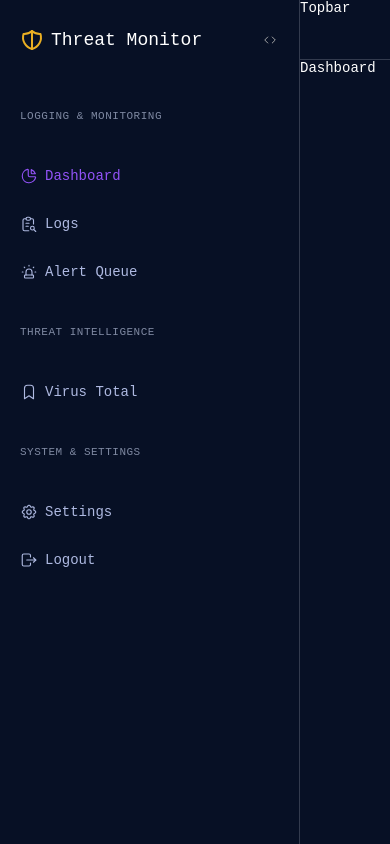
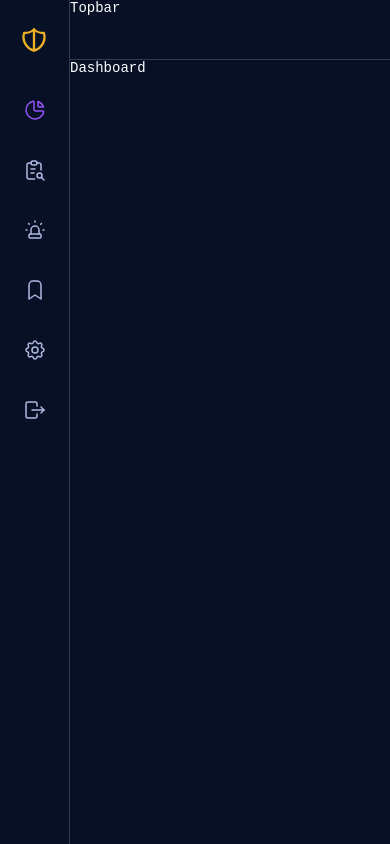
Before and after one commit to andreydolyaa/threat-monitor, a React (Vite) app in the folder ui/: page / in a window 390 px wide. Built offline with nearby package versions, Linux system fonts and the light colour scheme; a web font is replaced by a local one.

Commit message:
ui changes

```diff
--- a/ui/src/components/Logo/Logo.tsx
+++ b/ui/src/components/Logo/Logo.tsx
@@ -10,15 +10,12 @@ const Logo = () => {
     <div className="logo">
       <div className="logo-and-text">
         <TbShieldHalf
-          className={`logo-icon ${isCollapsed ? "collapsed" : ""}`}
+          className="logo-icon"
           onClick={() => isCollapsed && toggleSidebar()}
         />
-
-        {!isCollapsed && <div>Threat Monitor</div>}
+        <div className="title">Threat Monitor</div>
       </div>
-      {!isCollapsed && (
-        <TbSelector className="sidebar-toggler" onClick={toggleSidebar} />
-      )}
+      <TbSelector className="sidebar-toggler" onClick={toggleSidebar} />
     </div>
   );
 };
--- a/ui/src/components/Sidebar/Sidebar.css
+++ b/ui/src/components/Sidebar/Sidebar.css
@@ -1,7 +1,7 @@
 .sidebar {
   grid-area: sidebar;
   width: 300px;
-  transition: 0.3s;
+  transition: 0.2s;
   border-right: 1px solid var(--border-color);
   @media (max-width: 1024px) {
     width: 70px;
@@ -12,34 +12,22 @@
     align-items: center;
     color: var(--font-color-sidebar);
     font-weight: 500;
+    width: 100%;
     text-decoration: none;
     padding: 15px 20px;
-    transition: 0.3s;
     .icon-component {
       stroke-width: 1.5;
       font-size: 18px;
       margin-right: 7px;
-    }
-    &.sidebar-collapsed {
-      padding: 0;
-      height: 60px;
-      width: 100%;
-      display: flex;
-      align-items: center;
-      justify-content: center;
-      .icon-component {
-        font-size: 22px;
-        margin-right: 0;
-      }
     }
     &:hover {
       color: white;
     }
     &.active {
       color: var(--font-color-active);
-      &.hover {
+      &:hover {
+        cursor: default;
         color: var(--font-color-active);
-        cursor: none;
       }
     }
   }
--- a/ui/src/components/Sidebar/Sidebar.tsx
+++ b/ui/src/components/Sidebar/Sidebar.tsx
@@ -41,7 +41,7 @@ const Sidebar = () => {
   const sectionItem = (section: SidebarSectionItem) => {
     return (
       <div key={section.title}>
-        {!isCollapsed && <SidebarTitle title={section.title} />}
+        <SidebarTitle title={section.title} />
         {section.items.map((item: SidebarItemType) => {
           return sidebarItem(item);
         })}
@@ -61,7 +61,7 @@ const Sidebar = () => {
   };
 
   return (
-    <div className="sidebar" style={{ width: isCollapsed ? "70px" : "300px" }}>
+    <div className={`sidebar ${!isCollapsed ? "sidebar-appear" : ""}`}>
       <Logo />
       <div className="items">
         {sections.map((section) => sectionItem(section))}
--- a/ui/src/components/Sidebar/SidebarItem.tsx
+++ b/ui/src/components/Sidebar/SidebarItem.tsx
@@ -1,21 +1,14 @@
 import { NavLink } from "react-router";
-import { useStore } from "../../store/useStore";
 import { type SidebarItemType } from "../../types";
 
 const SidebarItem = ({ title, icon, link }: SidebarItemType) => {
-  const isCollapsed = useStore((state) => state.isSidebarCollapsed);
-
   const IconComponent = icon;
   return (
     <NavLink
-      className={({ isActive }) =>
-        `sidebar-item ${isActive ? "active" : ""} ${
-          isCollapsed ? "sidebar-collapsed" : ""
-        }`
-      }
+      className={({ isActive }) => `sidebar-item ${isActive ? "active" : ""}`}
       to={link}>
       <IconComponent className="icon-component" />
-      {!isCollapsed && <div>{title}</div>}
+      <div className="item-title">{title}</div>
     </NavLink>
   );
 };
--- a/ui/src/index.css
+++ b/ui/src/index.css
@@ -1,4 +1,6 @@
-@import url('https://fonts.googleapis.com/css2?family=Mona+Sans:ital,wght@0,200..900;1,200..900&display=swap');* {
+@import url("https://fonts.googleapis.com/css2?family=Mona+Sans:ital,wght@0,200..900;1,200..900&display=swap");
+
+* {
   box-sizing: border-box;
   margin: 0;
   padding: 0;
@@ -13,9 +15,9 @@
   --font-color-primary: #ffffff;
   --font-color-secondary: #7f89a2;
   --font-color-sidebar: rgb(174, 185, 225);
-  --font-color-active: rgb(147, 83, 248);;
+  --font-color-active: rgb(147, 83, 248);
   --button-color: #6c72fe;
-  --border-color: #333B4E;
+  --border-color: #333b4e;
 }
 
 #root,
@@ -24,6 +26,14 @@ body {
   height: 100%;
   width: 100%;
   background-color: var(--main-background);
-
   color: var(--font-color-primary);
 }
+
+@keyframes sidebar-appear {
+  0% {
+    opacity: 0;
+  }
+  100% {
+    opacity: 1;
+  }
+}
--- a/ui/src/layout/Layout.css
+++ b/ui/src/layout/Layout.css
@@ -1,7 +1,7 @@
 .layout {
   height: 100%;
   width: 100%;
-  transition: .2s;
+  transition: 0.2s;
   display: grid;
   grid-template-columns: 300px 2fr;
   grid-template-rows: 60px 1fr;
@@ -11,7 +11,78 @@
   .main {
     grid-area: main;
   }
-  @media(max-width:1024px) {
+  @media (max-width: 1024px) {
     grid-template-columns: 70px 1fr;
+    .sidebar {
+      width: 70px;
+      .logo {
+        .title {
+          display: none;
+        }
+        .logo-icon {
+          font-size: 28px;
+          cursor: pointer;
+          margin: 0;
+        }
+      }
+      .sidebar-title {
+        display: none;
+      }
+      .sidebar-item {
+        padding: 0;
+        height: 60px;
+        display: flex;
+        align-items: center;
+        justify-content: center;
+        font-size: 24px;
+        .item-title {
+          display: none;
+        }
+        .icon-component {
+          font-size: 24px;
+          margin: 0;
+        }
+      }
+    }
   }
 }
+
+.sidebar-appear {
+  animation: sidebar-appear .5s ease 1;
+}
+
+/* applied in Layout.tsx when isCollapsed true */
+.collapsed {
+  grid-template-columns: 70px 1fr;
+  .sidebar {
+    width: 70px;
+    .logo {
+      .title {
+        display: none;
+      }
+      .logo-icon {
+        font-size: 28px;
+        cursor: pointer;
+        margin: 0;
+      }
+    }
+    .sidebar-title {
+      display: none;
+    }
+    .sidebar-item {
+      padding: 0;
+      height: 60px;
+      display: flex;
+      align-items: center;
+      justify-content: center;
+      font-size: 24px;
+      .item-title {
+        display: none;
+      }
+      .icon-component {
+        font-size: 24px;
+        margin: 0;
+      }
+    }
+  }
+}
--- a/ui/src/layout/Layout.tsx
+++ b/ui/src/layout/Layout.tsx
@@ -2,18 +2,14 @@ import "./Layout.css";
 import { Sidebar } from "../components/Sidebar";
 import { Topbar } from "../components/Topbar";
 import { Outlet } from "react-router";
-import { useState } from "react";
+import { useStore } from "../store/useStore";
 
 const Layout = () => {
-  const [isCollapsed, setIsCollapsed] = useState(false);
-  const toggleSidebar = () => {
-    setIsCollapsed((prev) => !prev);
-  };
+  const isCollapsed = useStore((state) => state.isSidebarCollapsed);
+
   return (
-    <div
-      className="layout"
-      style={{ gridTemplateColumns: isCollapsed ? "70px 1fr" : "300px 1fr" }}>
-      <Sidebar toggleSidebar={toggleSidebar} isCollapsed={isCollapsed} />
+    <div className={`layout ${isCollapsed ? "collapsed" : ""}`}>
+      <Sidebar />
       <Topbar />
       <div className="main">
         <Outlet />
```
Also changed, not shown: ui/src/components/Logo/Logo.css (line endings or trailing spaces).
